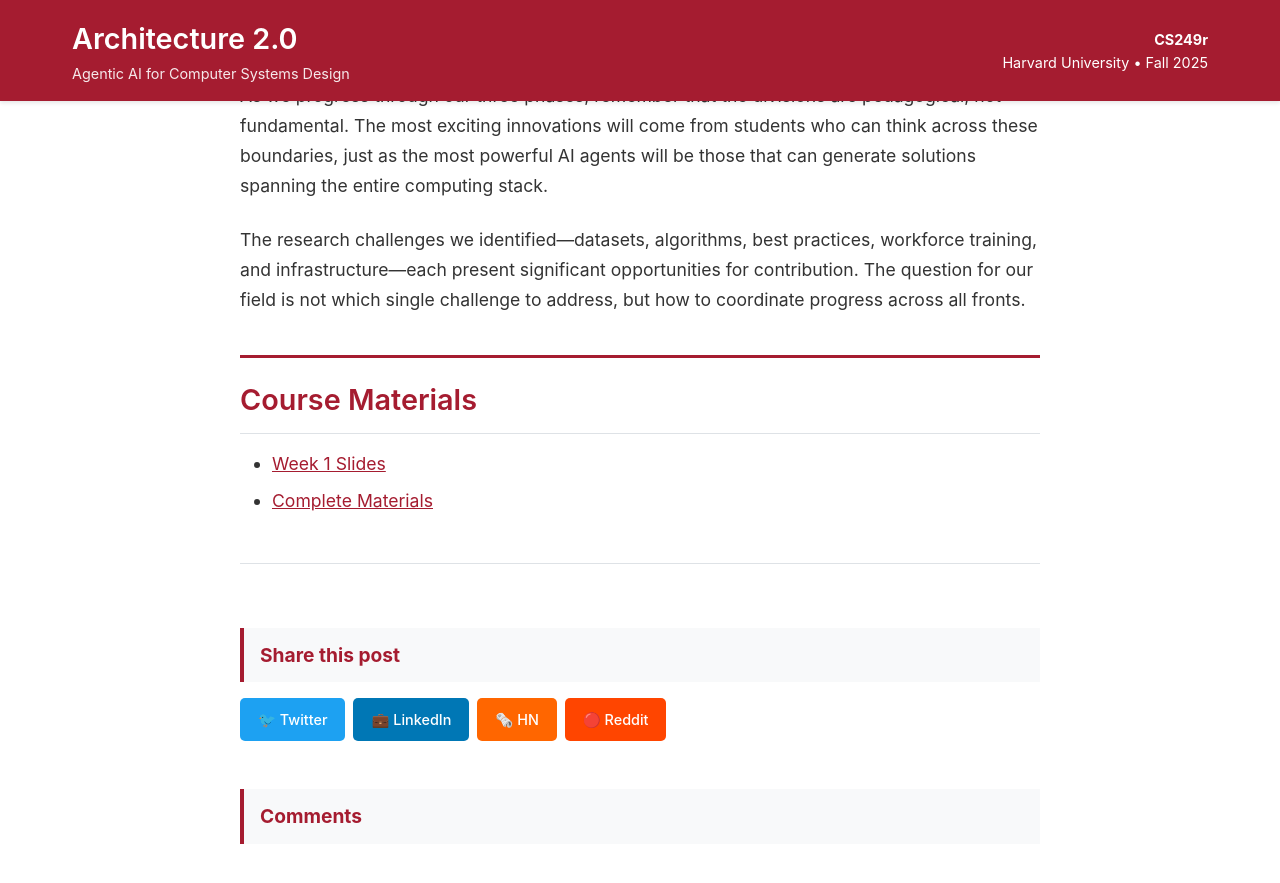
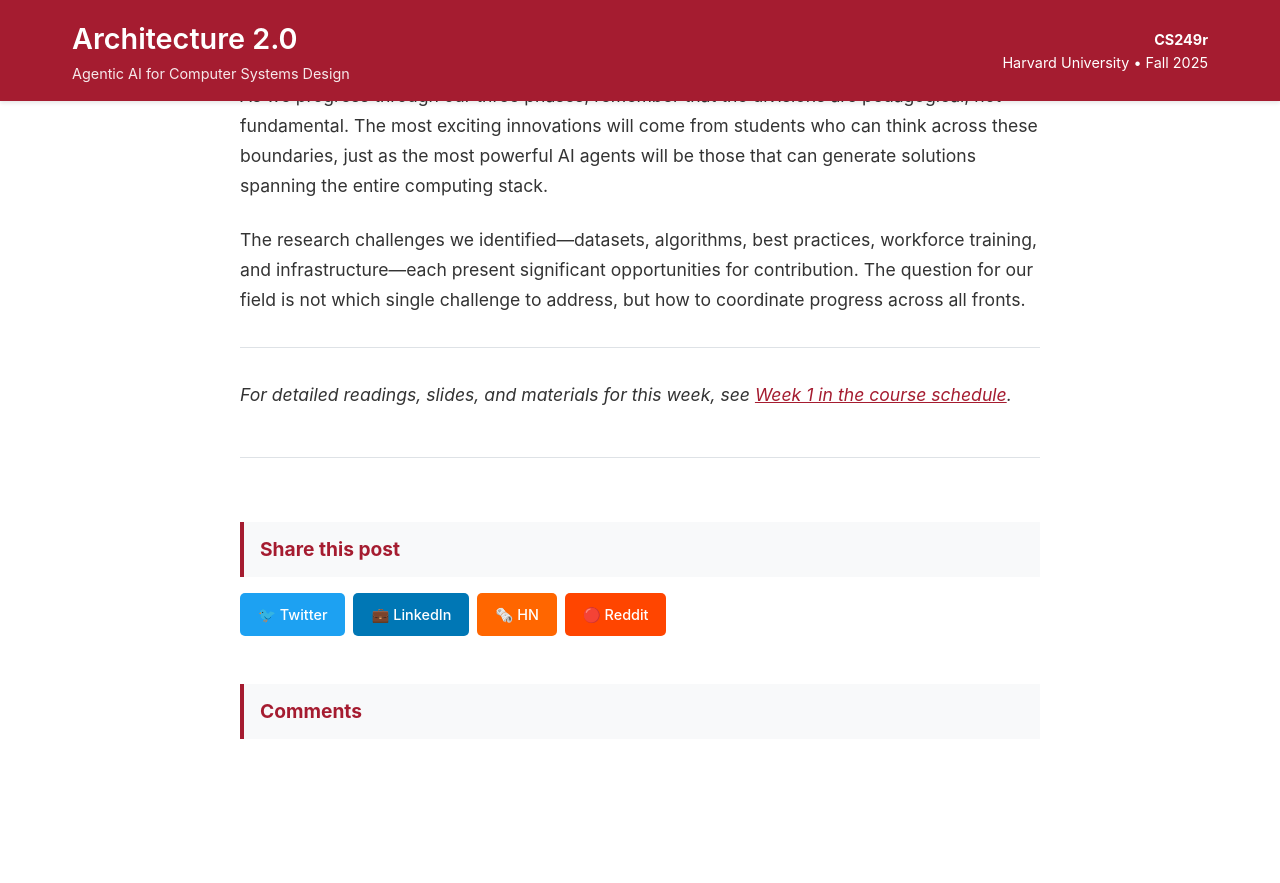
Before and after one commit to harvard-edge/cs249r_fall2025, a Jekyll site: the page built from _posts/2024-09-03-week-1-architecture-2-0.md, in a window 1280 px wide and 900 px high, scrolled down 6276 px. Shown: the top 883 px of the window. Built offline with Jekyll 4.4.1, drawn with Linux system fonts in a browser that asks for light colours; comment, search, counter and statistics services are not loaded; after the commit the page ends 7071 px from its top, so only the background shows below that.

Commit message:
Replace course materials section with link back to schedule
Removed hardcoded materials links in favor of directing readers to
the course schedule where all materials are centrally maintained.
This keeps blog posts focused on content while avoiding link duplication.

```diff
--- a/_posts/2024-09-03-week-1-architecture-2-0.md
+++ b/_posts/2024-09-03-week-1-architecture-2-0.md
@@ -87,7 +87,6 @@ As we progress through our three phases, remember that the divisions are pedagog
 
 The research challenges we identified—datasets, algorithms, best practices, workforce training, and infrastructure—each present significant opportunities for contribution. The question for our field is not which single challenge to address, but how to coordinate progress across all fronts.
 
-## Course Materials
+---
 
-- [Week 1 Slides](https://github.com/harvard-edge/cs249r_fall2025/releases/download/sep-3/CS249r_.Architecture.2.0.-.Part.1.pdf)
-- [Complete Materials](https://github.com/harvard-edge/cs249r_fall2025/releases/tag/sep-3)
+*For detailed readings, slides, and materials for this week, see [Week 1 in the course schedule](/cs249r_fall2025/course/schedule/#week-1--course-introduction--logistics).*
```
